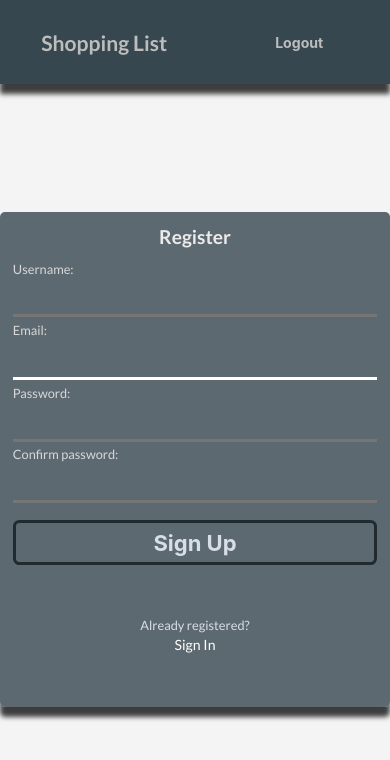
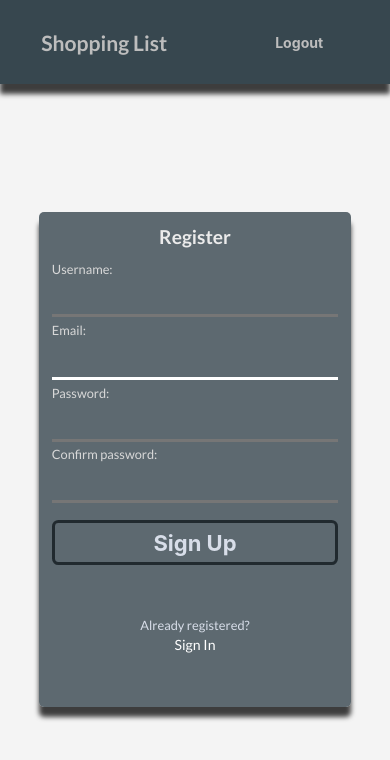
Before and after one commit to talfour/Shopping-List, a React (Vite) app in the folder frontend/: page /auth/register in a window 390 px wide. Shown: the top 760 px of the page. Built offline with nearby package versions, Linux system fonts and the light colour scheme; no server answers.

Commit message:
added responsiveness

```diff
--- a/frontend/src/auth/Login.jsx
+++ b/frontend/src/auth/Login.jsx
@@ -219,6 +219,9 @@ const StyledRegistration = styled.section`
   .login {
     text-align: center;
   }
+  @media (max-width: 930px) {
+    width: 80%;
+  }
 `;
 
 export default Login;
--- a/frontend/src/auth/Register.jsx
+++ b/frontend/src/auth/Register.jsx
@@ -363,6 +363,9 @@ const StyledRegistration = styled.section`
   .login {
     text-align: center;
   }
+  @media (max-width: 930px) {
+    width: 80%;
+  }
 `;
 
 export default Register;
--- a/frontend/src/components/GlobalStyle.jsx
+++ b/frontend/src/components/GlobalStyle.jsx
@@ -90,6 +90,7 @@ h2{
       .showListDisabled {
         max-height: 0;
         opacity: 0;
+        overflow: hidden;
   }
   }
 
```
